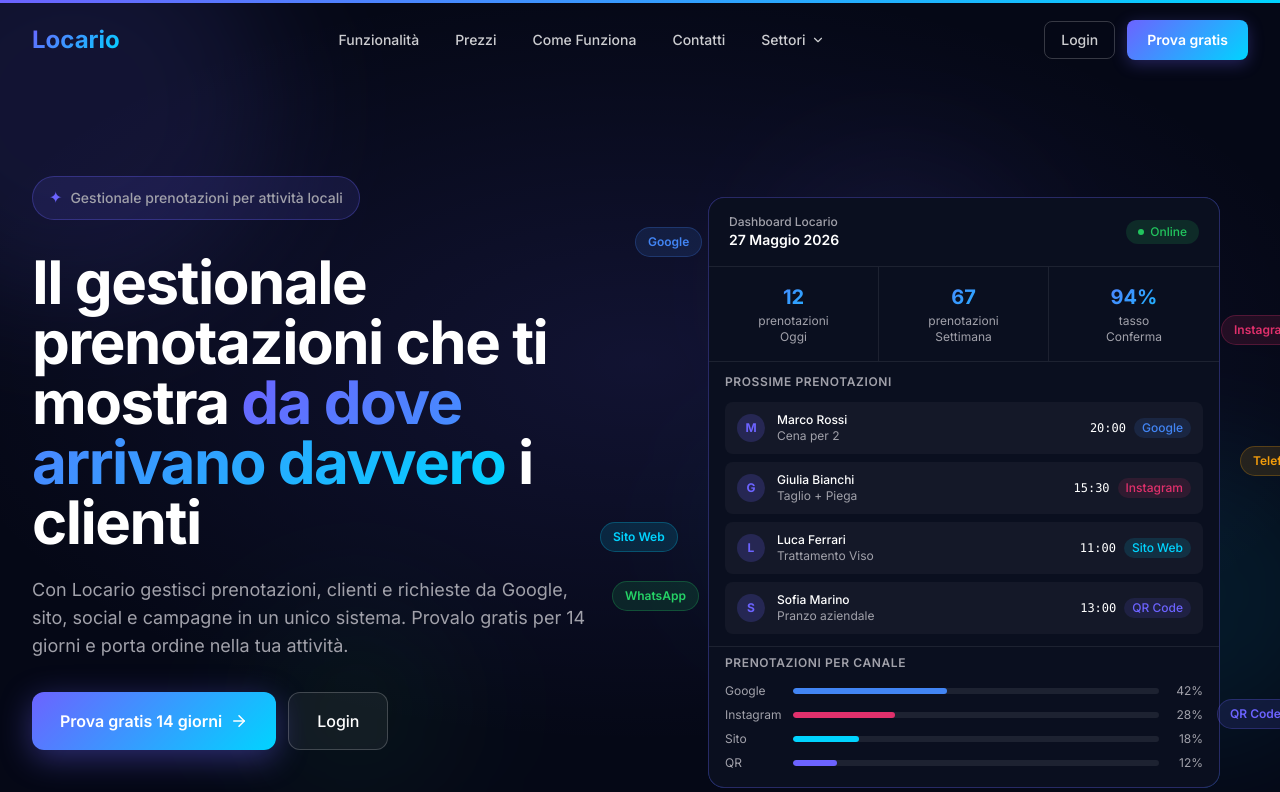
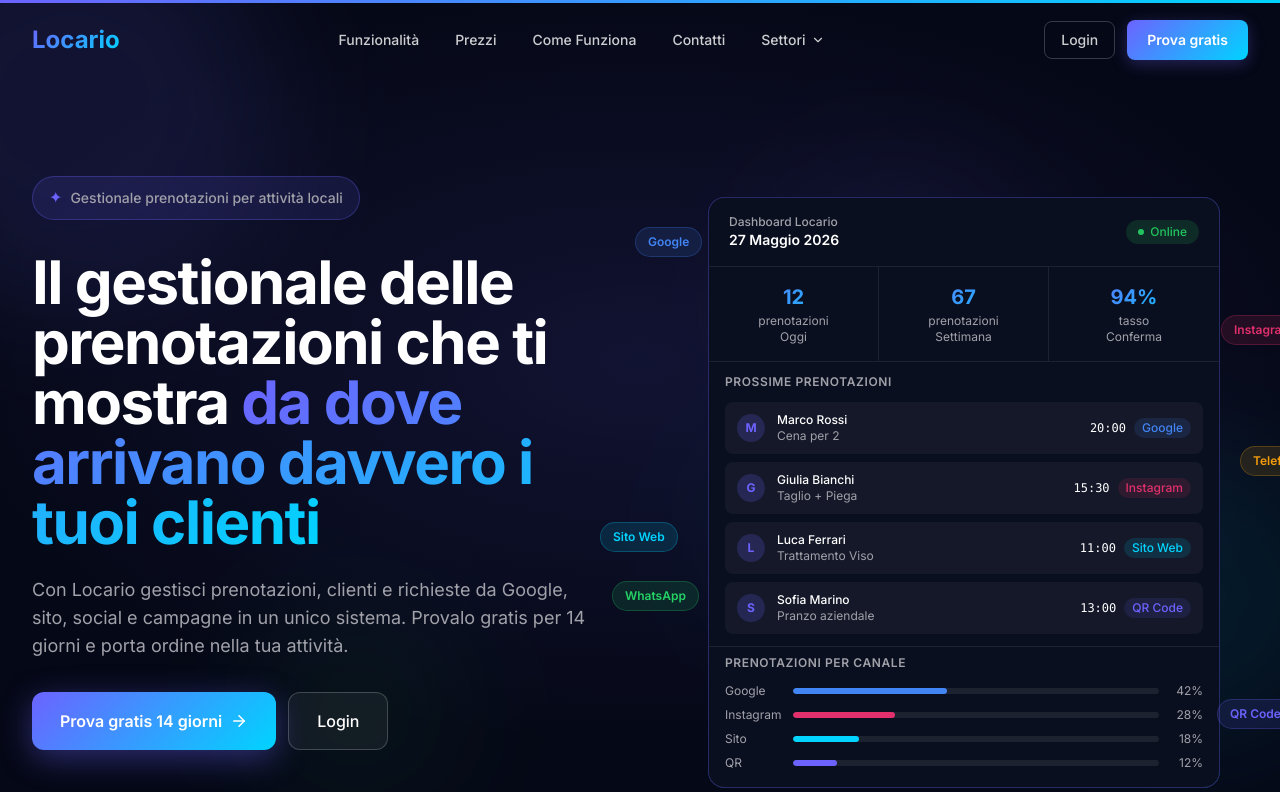
Before and after one commit to Ovallamor/locario-marketing-site, a Next.js app: page / in a window 1280 px wide. Shown: the top 792 px of the page. Built offline with nearby package versions, Linux system fonts and the light colour scheme.

Commit message:
fix: correzione headline 'gestionale delle prenotazioni' in tutto il sito

```diff
--- a/app/gestionale-prenotazioni-pizzeria/page.tsx
+++ b/app/gestionale-prenotazioni-pizzeria/page.tsx
@@ -10,7 +10,7 @@ import { LINKS } from '@/lib/constants'
 export const metadata: Metadata = genMeta({
   title: 'Gestionale Prenotazioni Pizzeria | Locario',
   description:
-    'Il gestionale prenotazioni per la tua pizzeria. Gestisci sala e asporto, prenotazioni gruppi e il caos del venerdì sera. Traccia i canali e riempi i giorni deboli.',
+    'Il gestionale delle prenotazioni per la tua pizzeria. Gestisci sala e asporto, prenotazioni gruppi e il caos del venerdì sera. Traccia i canali e riempi i giorni deboli.',
   path: '/gestionale-prenotazioni-pizzeria',
   keywords: [
     'gestionale prenotazioni pizzeria',
@@ -61,7 +61,7 @@ export default function GestionalePizzeriaPage() {
           </div>
 
           <h1 className="text-4xl sm:text-5xl lg:text-6xl font-bold mb-6 leading-tight">
-            Il gestionale prenotazioni{' '}
+            Il gestionale delle prenotazioni{' '}
             <span
               style={{
                 background: 'linear-gradient(135deg, #EF4444, #F59E0B)',
--- a/app/gestionale-prenotazioni-ristorante/page.tsx
+++ b/app/gestionale-prenotazioni-ristorante/page.tsx
@@ -12,7 +12,7 @@ import type { FAQItem } from '@/lib/constants'
 export const metadata: Metadata = genMeta({
   title: 'Gestionale Prenotazioni Ristorante | Locario',
   description:
-    'Il gestionale prenotazioni per il tuo ristorante. Gestisci tavoli, turni e prenotazioni da Google, WhatsApp, Instagram in un unico sistema. Traccia i canali e riduci i no-show.',
+    'Il gestionale delle prenotazioni per il tuo ristorante. Gestisci tavoli, turni e prenotazioni da Google, WhatsApp, Instagram in un unico sistema. Traccia i canali e riduci i no-show.',
   path: '/gestionale-prenotazioni-ristorante',
   keywords: [
     'gestionale prenotazioni ristorante',
@@ -91,7 +91,7 @@ export default function GestionaleRistorantePage() {
           </div>
 
           <h1 className="text-4xl sm:text-5xl lg:text-6xl font-bold mb-6 leading-tight">
-            Il gestionale prenotazioni{' '}
+            Il gestionale delle prenotazioni{' '}
             <span
               style={{
                 background: 'linear-gradient(135deg, #F59E0B, #6C63FF)',
--- a/app/layout.tsx
+++ b/app/layout.tsx
@@ -24,7 +24,7 @@ export const metadata: Metadata = {
     template: '%s | Locario',
   },
   description:
-    'Locario è il gestionale prenotazioni per attività locali che ti mostra da dove arrivano i clienti. Traccia Google, Instagram, WhatsApp, QR code e campagne in un unico sistema. Prova gratis 14 giorni.',
+    'Locario è il gestionale delle prenotazioni per attività locali che ti mostra da dove arrivano davvero i tuoi clienti. Traccia Google, Instagram, WhatsApp, QR code e campagne in un unico sistema. Prova gratis 14 giorni.',
   keywords:
     'gestionale prenotazioni, prenotazioni online, software prenotazioni ristorante, agenda online parrucchieri, tracking canali acquisizione, prenotazioni centro estetico, gestionale attività locali',
   authors: [{ name: 'Locario', url: LINKS.siteUrl }],
@@ -40,7 +40,7 @@ export const metadata: Metadata = {
     siteName: 'Locario',
     title: 'Locario | Gestionale Prenotazioni che Traccia i Canali di Acquisizione',
     description:
-      'Il gestionale prenotazioni per attività locali che ti mostra da dove arrivano davvero i clienti. Traccia Google, Instagram, WhatsApp, QR code e campagne. Prova gratis 14 giorni.',
+      'Il gestionale delle prenotazioni per attività locali che ti mostra da dove arrivano davvero i tuoi clienti. Traccia Google, Instagram, WhatsApp, QR code e campagne. Prova gratis 14 giorni.',
     images: [
       {
         url: '/og-image.jpg',
@@ -54,7 +54,7 @@ export const metadata: Metadata = {
     card: 'summary_large_image',
     title: 'Locario | Gestionale Prenotazioni che Traccia i Canali di Acquisizione',
     description:
-      'Il gestionale prenotazioni per attività locali. Traccia da dove arrivano i tuoi clienti.',
+      'Il gestionale delle prenotazioni per attività locali. Scopri da dove arrivano davvero i tuoi clienti.',
     images: ['/og-image.jpg'],
   },
   robots: {
--- a/components/Footer.tsx
+++ b/components/Footer.tsx
@@ -71,7 +71,7 @@ export const Footer = () => {
               </span>
             </Link>
             <p className="text-sm leading-relaxed max-w-xs" style={{ color: '#A1A1AA' }}>
-              Il gestionale prenotazioni che ti mostra da dove arrivano davvero i clienti.
+              Il gestionale delle prenotazioni che ti mostra da dove arrivano davvero i tuoi clienti.
             </p>
             <div className="mt-4">
               <a
--- a/components/Hero.tsx
+++ b/components/Hero.tsx
@@ -92,7 +92,7 @@ export const Hero = () => {
               transition={{ duration: 0.6, delay: 0.1 }}
               className="text-3xl sm:text-4xl lg:text-6xl font-bold leading-tight tracking-tight mb-6"
             >
-              Il gestionale prenotazioni che ti mostra{' '}
+              Il gestionale delle prenotazioni che ti mostra{' '}
               <span
                 style={{
                   background: 'linear-gradient(135deg, #6C63FF, #00D4FF)',
@@ -101,9 +101,8 @@ export const Hero = () => {
                   backgroundClip: 'text',
                 }}
               >
-                da dove arrivano davvero
-              </span>{' '}
-              i clienti
+                da dove arrivano davvero i tuoi clienti
+              </span>
             </motion.h1>
 
             {/* Sottotitolo */}
--- a/lib/seo.ts
+++ b/lib/seo.ts
@@ -97,7 +97,7 @@ export const organizationSchema = {
   name: 'Locario',
   url: LINKS.siteUrl,
   email: LINKS.email,
-  description: 'Gestionale prenotazioni online per attività locali con tracking canali di acquisizione',
+  description: 'Gestionale delle prenotazioni online per attività locali con tracking dei canali di acquisizione',
   logo: {
     '@type': 'ImageObject',
     url: `${LINKS.siteUrl}/logo.png`,
@@ -111,7 +111,7 @@ export const softwareApplicationSchema = {
   applicationCategory: 'BusinessApplication',
   operatingSystem: 'Web',
   description:
-    'Gestionale prenotazioni per attività locali con tracking dei canali di acquisizione. Ristoranti, parrucchieri, centri estetici e studi professionali.',
+    'Gestionale delle prenotazioni per attività locali con tracking dei canali di acquisizione. Ristoranti, parrucchieri, centri estetici e studi professionali.',
   offers: {
     '@type': 'Offer',
     price: '0',
@@ -127,7 +127,7 @@ export const websiteSchema = {
   '@type': 'WebSite',
   name: 'Locario',
   url: LINKS.siteUrl,
-  description: 'Gestionale prenotazioni per attività locali',
+  description: 'Gestionale delle prenotazioni per attività locali',
   potentialAction: {
     '@type': 'SearchAction',
     target: {
```
